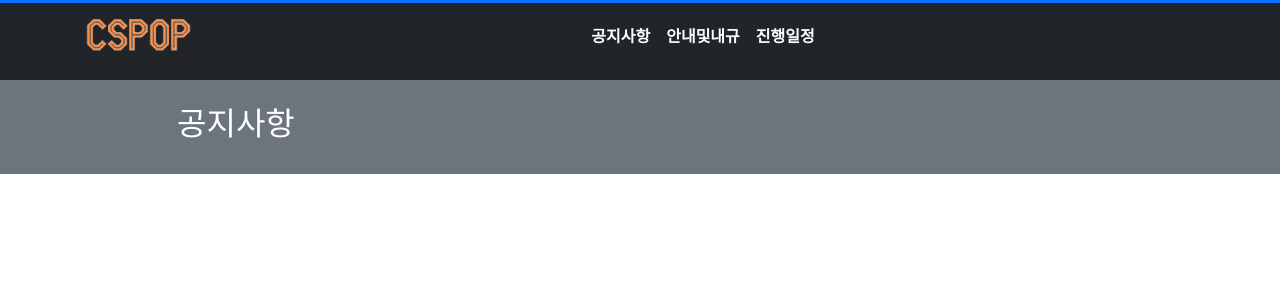
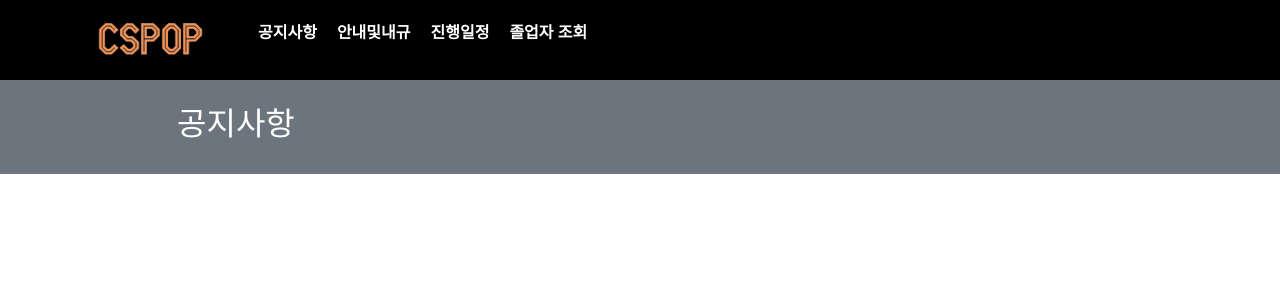
Before and after one commit to SangBeom-Hahn/Capstone_Develop, a React (Create React App) app in the folder src/main/frontend/: page /api/notice in a window 1280 px wide. Shown: the top 300 px of the page. Built offline with nearby package versions, Linux system fonts and the light colour scheme.

Commit message:
feat: 반응형 헤더 구현

```diff
--- a/src/main/frontend/src/Header.jsx
+++ b/src/main/frontend/src/Header.jsx
@@ -1,49 +1,113 @@
-import { useNavigate, Link } from 'react-router-dom';
-import React from 'react';
+import { useState } from "react";
+import { Link } from "react-router-dom";
+import styled from "styled-components";
+import { FaBars } from "react-icons/fa";
+
+const StyledHeader = styled.header`
+  width: 100%;
+  background-color: black;
+  display: flex;
+  align-items: center;
+  padding: 2px 0px 2px 0px;
+  justify-content: space-between;
+  .menuToggleBtn {
+    display: none;
+    color: white;
+    font-size: 24px;
+    position: absolute;
+    right: 20px;
+    top: 15px;
+    cursor: pointer;
+  }
+  .nav_logo {
+      padding: 0 12px;
+      .nav-logo-link {
+        text-decoration: none;
+        font-size: 24px;
+        color: black;
+        font-weight: bold;
+      }
+    }
+
+  @media screen and (max-width: 768px) {
+    flex-direction: column;
+    align-items: flex-start;
+    .menuToggleBtn {
+      display: block;
+    }
+  }
+`;
+const NavMenu = styled.ul`
+  list-style: none;
+  display: flex;
+
+  li {
+    &:hover {
+      cursor: pointer;
+      background: grey;
+      border-radius: 4px;
+    }
+  }
+  .nav-menu-list {
+    text-decoration: none;
+    color: white;
+    display: block;
+    padding: 10px 10px;
+    font-weight: bold;
+  }
+  @media screen and (max-width: 768px) {
+    display: ${(props) => (props.isToggleOpen ? "block" : "none")};
+    flex-direction: column;
+    align-items: center;
+    width: 100%;
+    margin-top: 5px;
+  }
+`;
 
 const Header = () => {
-  const navigate = useNavigate();
+  const [isToggleOpen, setIsToggleOpen] = useState(false);
 
-  const handleHomeClick = () => {
-    navigate('/api/home');
+  const handleToggleOpen = () => {
+    setIsToggleOpen(!isToggleOpen);
   };
-
-  const linkStyles = {
-      color: 'white',
-      fontWeight: 'bold'
-  };
-
   return (
-    <div className="header position-sticky border-3 border-top border-primary bg-dark">
-      {/* navigation start */}
+    <>
+      <StyledHeader>
         <div className="container">
         <nav className="navbar navbar-expand-lg navbar-default">
-          <a className="navbar-brand" onClick={handleHomeClick}>
+        <div className="nav_logo">
+          <Link to={"/"} className="nav-logo-link">
             <img src="/img/cspop_logo.png" width="110" height="40" alt="" />
-          </a>
-          <div className="collapse navbar-collapse" id="navbar-default">
-            <ul className="navbar-nav mx-auto">
-              <li class="nav-item bold">
-                <Link to="/api/notice" className="nav-link" style={linkStyles}>
+          </Link>
+        </div>
+
+        <NavMenu isToggleOpen={isToggleOpen}>
+          <li>
+            <Link to={"/api/notice"} className="nav-menu-list">
               공지사항
             </Link>
           </li>
-              <li class="nav-item bold">
-                <Link to="/api/graduation/guide" className="nav-link" style={linkStyles}>
+          <li>
+            <Link to={"/api/graduation/guide"} className="nav-menu-list">
               안내및내규
             </Link>
           </li>
-              <li class="nav-item bold">
-                <Link to="/api/graduation/schedule" className="nav-link" style={linkStyles}>
+          <li>
+            <Link to={"/api/graduation/schedule"} className="nav-menu-list">
               진행일정
             </Link>
           </li>
-            </ul>
-          </div>
+          <li>
+            <Link to={""} className="nav-menu-list">
+              졸업자 조회
+            </Link>
+          </li>
+        </NavMenu>
+        <FaBars className="menuToggleBtn" onClick={handleToggleOpen} />
         </nav>
         </div>
-      {/* navigation close */}
-    </div>
+      </StyledHeader>
+    </>
   );
 };
 
```
Lines whose indentation alone changed are shown as unchanged.
